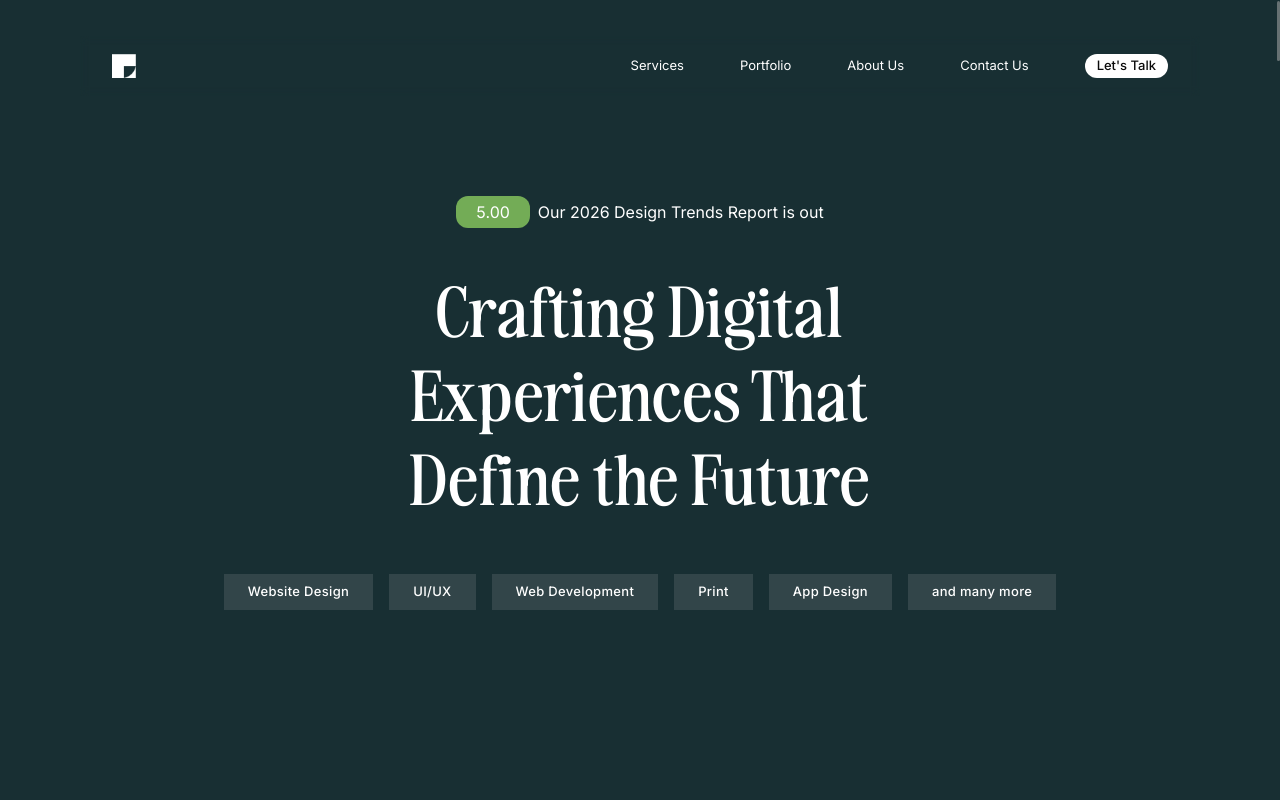
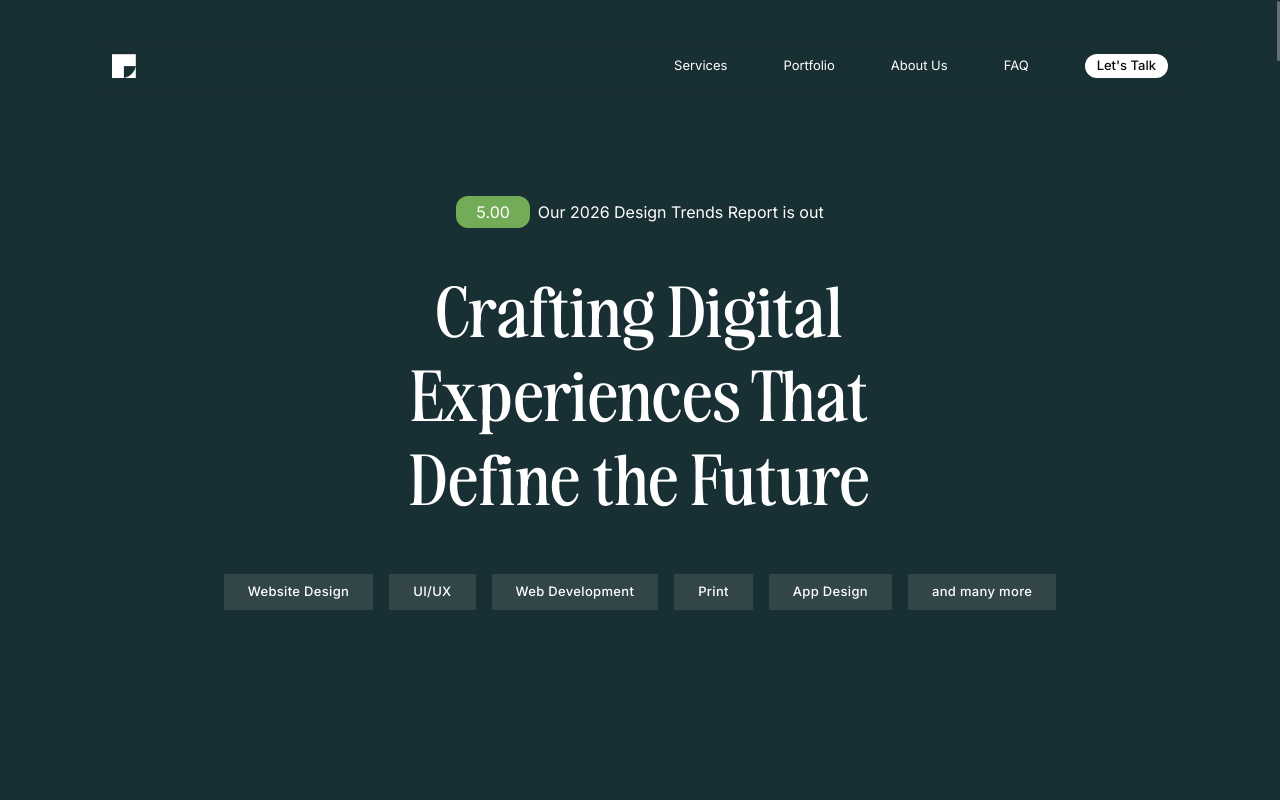
Before and after one commit to Neaz-mq/prographr-agency, a React (Vite) app: page / in a window 1280 px wide. Shown: the top 800 px of the page. Built offline with nearby package versions, Linux system fonts and the light colour scheme.

Commit message:
updated portfolio section

```diff
--- a/src/components/Navbar.jsx
+++ b/src/components/Navbar.jsx
@@ -7,7 +7,7 @@ const navLinks = [
   { label: "Services",  sectionId: "services"  },
   { label: "Portfolio", sectionId: "portfolio" },
   { label: "About Us",     sectionId: "about"     },
-  { label: "Contact Us",       sectionId: "faq"       },
+  { label: "FAQ",       sectionId: "faq"       },
 ];
 
 // Always route through Lenis when available, fallback to native
```
